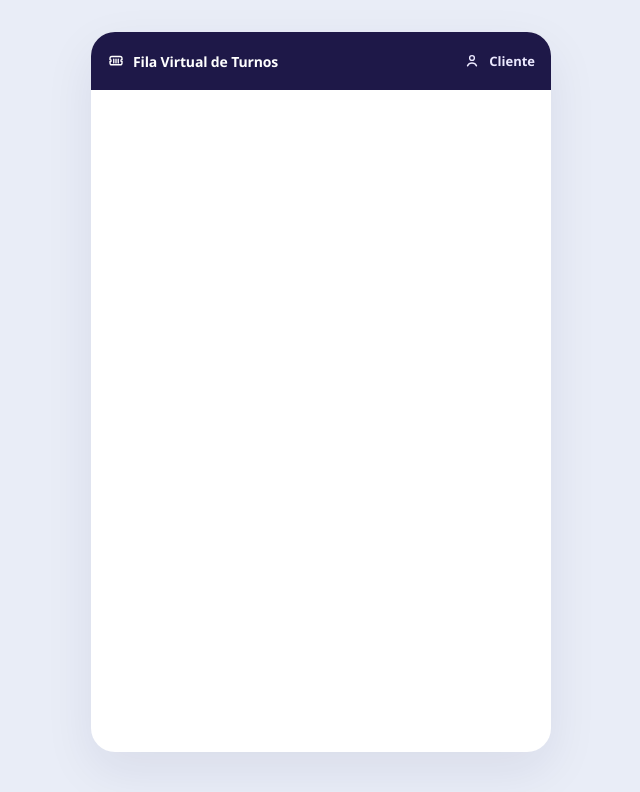
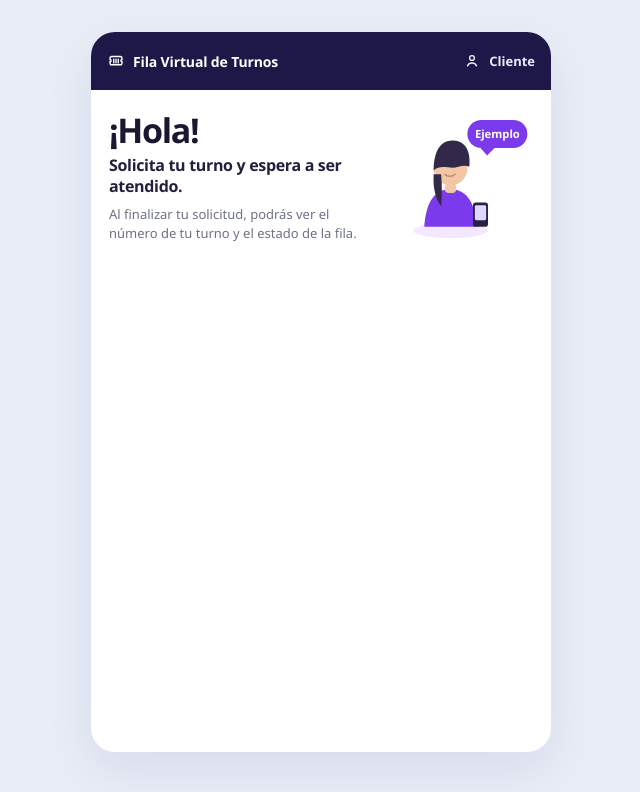
Before and after one commit to Dhani-dev/SystemTurn, a React (Vite) app in the folder frontend/frontend-react/react-client/: page / in a window 1280 px wide. Shown: the top 792 px of the page, without its empty margins (319-959 px from the left). Built offline with nearby package versions, Linux system fonts and the light colour scheme.

Commit message:
Agregar el saludo y la ilustración de bienvenida.

```diff
--- a/frontend/frontend-react/react-client/src/App.css
+++ b/frontend/frontend-react/react-client/src/App.css
@@ -46,6 +46,57 @@
   font-weight: 600;
 }
 
+.content {
+  display: flex;
+  flex-direction: column;
+  gap: 16px;
+  padding: 22px 18px 24px;
+}
+
+.welcome {
+  display: grid;
+  grid-template-columns: minmax(0, 1fr) 150px;
+  gap: 8px;
+  align-items: center;
+}
+
+.welcome h1 {
+  margin: 0;
+  color: #1a1730;
+  font-size: 34px;
+  line-height: 1;
+  letter-spacing: -0.04em;
+}
+
+.welcome h2 {
+  margin: 8px 0 0;
+  color: #241f3d;
+  font-size: 16px;
+  font-weight: 700;
+  line-height: 1.3;
+  letter-spacing: -0.02em;
+}
+
+.welcome p {
+  margin: 8px 0 0;
+  color: #6d7285;
+  font-size: 13px;
+  line-height: 1.45;
+}
+
+.illustration {
+  position: relative;
+  width: 150px;
+  height: 132px;
+  justify-self: end;
+}
+
+.illustration svg {
+  display: block;
+  width: 100%;
+  height: 100%;
+}
+
 @media (max-width: 640px) {
   .page {
     padding: 0;
@@ -59,3 +110,17 @@
     box-shadow: none;
   }
 }
+
+@media (max-width: 420px) {
+  .welcome {
+    grid-template-columns: 1fr;
+  }
+
+  .illustration {
+    justify-self: center;
+  }
+
+  .welcome h1 {
+    font-size: 30px;
+  }
+}
--- a/frontend/frontend-react/react-client/src/App.jsx
+++ b/frontend/frontend-react/react-client/src/App.jsx
@@ -5,6 +5,9 @@ function App() {
     <main className="page">
       <section className="panel" aria-label="Vista del cliente">
         <Header />
+        <div className="content">
+          <Welcome />
+        </div>
       </section>
     </main>
   )
@@ -22,6 +25,50 @@ function Header() {
         <span>Cliente</span>
       </div>
     </header>
+  )
+}
+
+function Welcome() {
+  return (
+    <section className="welcome" aria-labelledby="saludo">
+      <div>
+        <h1 id="saludo">¡Hola!</h1>
+        <h2>Solicita tu turno y espera a ser atendido.</h2>
+        <p>Al finalizar tu solicitud, podrás ver el número de tu turno y el estado de la fila.</p>
+      </div>
+      <Illustration />
+    </section>
+  )
+}
+
+function Illustration() {
+  return (
+    <div className="illustration" aria-hidden="true">
+      <svg viewBox="0 0 160 140" fill="none" xmlns="http://www.w3.org/2000/svg">
+        <ellipse cx="72" cy="126" rx="40" ry="8" fill="#F3E8FF" />
+        <path d="M44 122c2-28 12-40 28-40s26 12 28 40" fill="#7C3AED" />
+        <rect x="66" y="76" width="12" height="10" rx="4" fill="#F3C7A6" />
+        <circle cx="72" cy="60" r="18" fill="#F3C7A6" />
+        <path d="M54 62c0-22 8-32 20-32 13 0 20 10 18 28-6-3-12 1-18 1s-14-3-20 3Z" fill="#32284A" />
+        <path d="M54 66c-1 16 3 28 8 34 1-12 1-22 0-34Z" fill="#32284A" />
+        <path d="M66 66c2 3 8 3 11 0" stroke="#C48A6A" strokeWidth="1.6" strokeLinecap="round" />
+        <rect x="96" y="96" width="16" height="26" rx="3" fill="#2A2340" />
+        <rect x="98" y="99" width="12" height="16" rx="1.5" fill="#DDD6FE" />
+        <rect x="90" y="8" width="64" height="30" rx="15" fill="#7C3AED" />
+        <path d="M104 38l7 8 8-8" fill="#7C3AED" />
+        <text
+          x="122"
+          y="27"
+          textAnchor="middle"
+          fill="#fff"
+          fontSize="12"
+          fontFamily="Segoe UI, sans-serif"
+          fontWeight="700"
+        >
+          Ejemplo
+        </text>
+      </svg>
+    </div>
   )
 }
 
```
